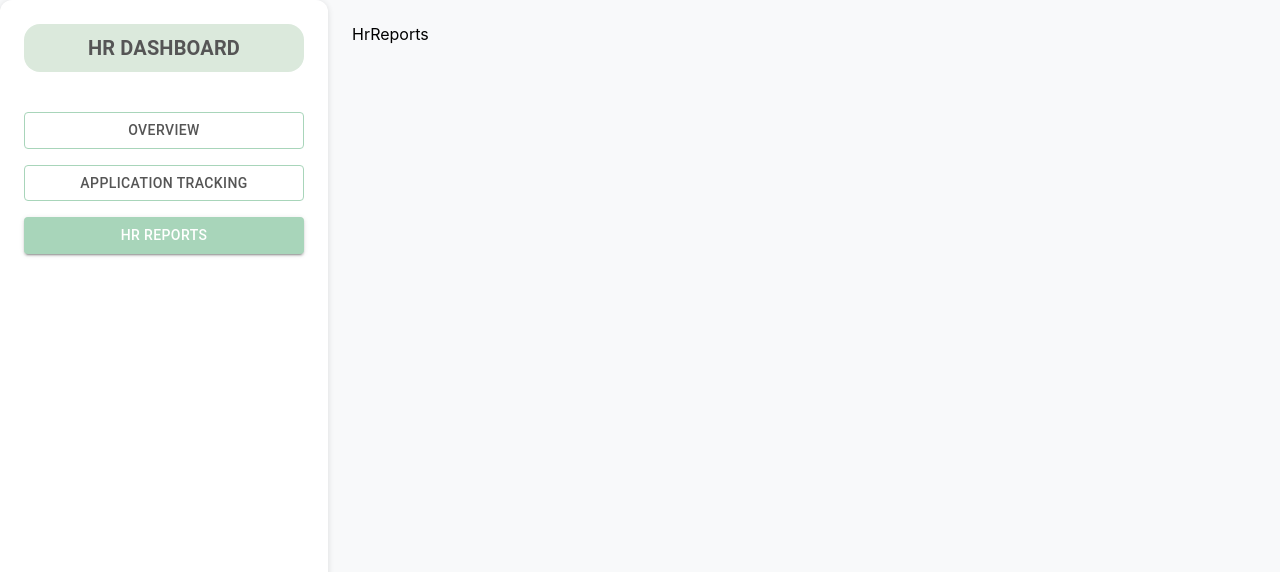
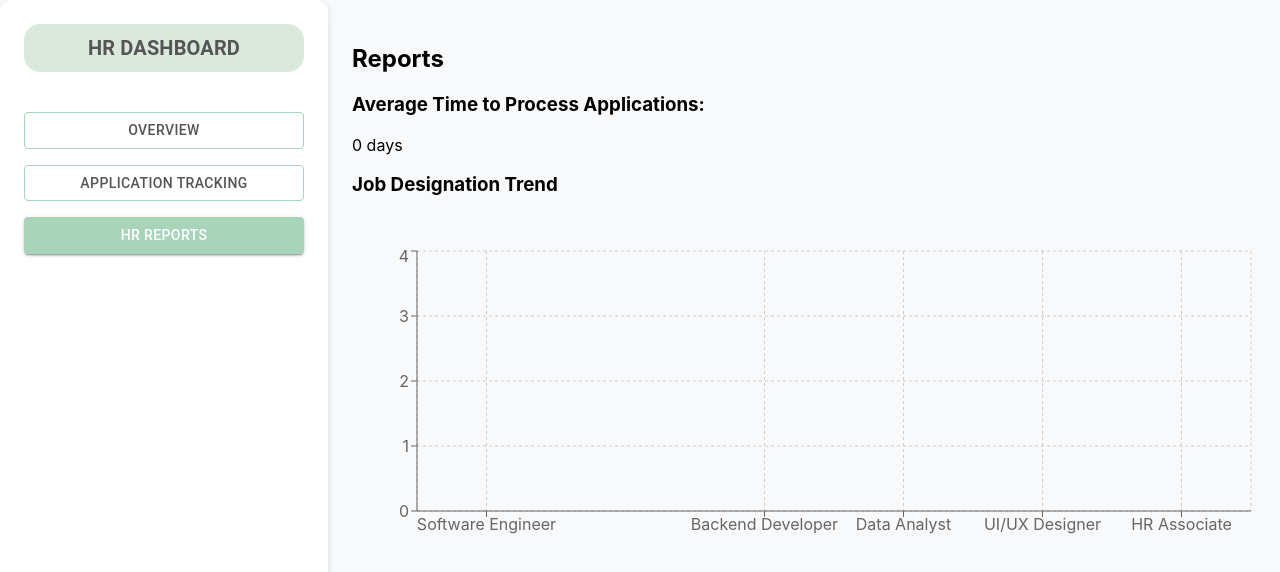
Before and after one commit to UnnatiSharma7/ColouredCow-CareerConnect, a React (Create React App) app in the folder frontend/: page /hr in a window 1280 px wide. Both pictures are taken after a click on the button "HR REPORTS". Shown: the top 572 px of the page. Built offline with nearby package versions, Linux system fonts and the light colour scheme.

Commit message:
HR Reports are added

```diff
--- a/frontend/src/components/HrReports.js
+++ b/frontend/src/components/HrReports.js
@@ -1,9 +1,80 @@
-import React from 'react'
+import React, { useMemo } from "react";
+import { useApplicationContext } from "../context/ApplicationContext";
+import { BarChart, Bar, XAxis, YAxis, Tooltip, CartesianGrid, ResponsiveContainer } from "recharts";
+
+const jobPostings = [
+  "Software Engineer",
+  "Frontend Developer",
+  "Backend Developer",
+  "Data Analyst",
+  "UI/UX Designer",
+  "HR Associate"
+];
 
 const HrReports = () => {
+  const { applications } = useApplicationContext();
+
+  // 1. Average time taken for action (approval/rejection)
+  const avgTime = useMemo(() => {
+    const completedApps = applications.filter(
+      (app) => app.status === "approved" || app.status === "rejected"
+    );
+
+    if (completedApps.length === 0) return 0;
+
+    const totalTime = completedApps.reduce((sum, app) => {
+      const created = new Date(app.createdAt);
+      const updated = new Date(app.updatedAt);
+      return sum + (updated - created);
+    }, 0);
+
+    return Math.round(totalTime / completedApps.length / (1000 * 60 * 60 * 24)); // in days
+  }, [applications]);
+
+  // 2. Job designation trend in last 30 days
+  const jobData = useMemo(() => {
+    const last30Days = new Date();
+    last30Days.setDate(last30Days.getDate() - 30);
+
+    return jobPostings.map((role) => {
+      const count = applications.filter(
+        (app) =>
+          app.jobRole === role &&
+          new Date(app.createdAt) >= last30Days
+      ).length;
+
+      return { jobRole: role, applications: count };
+    });
+  }, [applications]);
+
   return (
-    <div>HrReports</div>
-  )
-}
+    <div className="p-6">
+      <h2 className="text-xl font-bold mb-">Reports</h2>
+      <div className="mb-6">
+        <h3 className="text-lg">
+          Average Time to Process Applications:
+        </h3>
+        <p>{avgTime} days</p>
+      </div>
 
-export default HrReports
+      <div>
+        <h3 className="text-lg font-semibold mb-2">Job Designation Trend</h3>
+        <div style={{ marginTop: "50px" }}>
+        <ResponsiveContainer width="100%" height={300}>
+          <BarChart
+          data={jobData}
+          >
+            <CartesianGrid strokeDasharray="3 3" />
+            <XAxis dataKey="jobRole" />
+            <YAxis allowDecimals={false} />
+            <Tooltip />
+            <Bar dataKey="applications" fill="#82cb9fcf" />
+          </BarChart>
+        </ResponsiveContainer>
+        </div>
+      </div>
+    </div>
+  );
+};
+
+export default HrReports;
--- a/frontend/src/components/Overview.js
+++ b/frontend/src/components/Overview.js
@@ -15,6 +15,9 @@ import CancelIcon from "@mui/icons-material/Cancel";
 export default function Overview() {
    const { counts } = useApplicationContext();
    const total = counts.approved + counts.rejected + counts.pending;
+   console.log("total count is: ",total);
+   console.log("pending applications are: ",counts.pending);
+   const postings = 0;
   return (
     <Container maxWidth="xl" sx={{ py: 4 }}>
       <Grid container spacing={4}>
@@ -56,31 +59,17 @@ export default function Overview() {
                     Current job listings count
                   </Typography>
                   <Typography variant="subtitle1" fontWeight="600" mb={0.5}>
-                    50 postings active
+                    {postings} postings active
                   </Typography>
                   <Typography variant="body2" color="text.secondary" mb={1}>
                     Applications this month
                   </Typography>
                   <Box sx={{ display: "flex", alignItems: "center", gap: 1 }}>
-                    <Box sx={{ flexGrow: 1 }}>
-                      <LinearProgress
-                        variant="determinate"
-                        value={(15 / 50) * 100}
-                        sx={{
-                          height: 8,
-                          borderRadius: 4,
-                          bgcolor: "#f0f0f0",
-                          "& .MuiLinearProgress-bar": {
-                            bgcolor: "#42a5f5",
-                          },
-                        }}
-                      />
-                    </Box>
                     <Typography
                       variant="caption"
                       sx={{ minWidth: 80, textAlign: "right" }}
                     >
-                      15 applications
+                     {total} applications
                     </Typography>
                   </Box>
                 </Box>
@@ -127,13 +116,13 @@ export default function Overview() {
                     Last 30 days summary
                   </Typography>
                   <Typography variant="subtitle1" fontWeight="600" mb={1}>
-                    {counts.pending}
+                    {counts.total}
                   </Typography>
                   <Box sx={{ display: "flex", alignItems: "center", gap: 1 }}>
                     <Box sx={{ flexGrow: 1 }}>
                       <LinearProgress
                         variant="determinate"
-                        value={(5 / 30) * 100}
+                        value={(counts.pending / total) * 100}
                         sx={{
                           height: 8,
                           borderRadius: 4,
@@ -306,9 +295,9 @@ export default function Overview() {
                 />
               </Box>
               <Typography variant="subtitle1" fontWeight="bold">
-                Total Job Postings{total}
+                Total Job Postings {total}
                 <Typography component="span" color="text.secondary" fontWeight="normal">
-                  (Pending Action: {counts.pending})
+                    (Pending Action: {counts.pending})
                 </Typography>
               </Typography>
               <Box sx={{ width: "100%", mt: 1, height: 220}}>
@@ -316,16 +305,22 @@ export default function Overview() {
                   Applications Last 30 Days:
                 </Typography>
                 <Typography variant="body1" fontWeight="bold" sx={{ mb: 1 }}>
-                  200
+                  {total}
                 </Typography>
                 <Typography variant="body2" color="text.secondary">
                   Approved:
                 </Typography>
                 <Typography variant="body1" fontWeight="bold">
-                  150
+                  {counts.approved}
+                </Typography>
+                <Typography variant="body2" color="text.secondary">
+                  Rejected:
+                </Typography>
+                <Typography variant="body1" fontWeight="bold">
+                  {counts.rejected}
                 </Typography>
               </Box>
-            </Paper>
+             </Paper>
           </Box>
         </Grid>
       </Grid>
--- a/frontend/src/context/ApplicationContext.js
+++ b/frontend/src/context/ApplicationContext.js
@@ -19,10 +19,11 @@ export const ApplicationProvider = ({ children }) => {
   useEffect(() => {
     const approved = applications.filter((a) => a.status === "approved").length;
     const rejected = applications.filter((a) => a.status === "rejected").length;
-    const pending = applications.filter((a) => a.status === "pending").length;
+    const pending = applications.filter((a) => a.status === "Pending").length;
 
     setCounts({ approved, rejected, pending });
   }, [applications]);
+  console.log("pending applications: ",counts.pending)
 
   return (
     <ApplicationContext.Provider value={{ applications, setApplications, counts }}>
```
Also changed, not shown: frontend/src/components/DashboardCards.js (deleted), frontend/src/components/Filters.js (deleted), frontend/src/components/Sidebar.js (deleted), frontend/src/pages/Applications.js (deleted), frontend/src/pages/Apply.js (line endings or trailing spaces).
